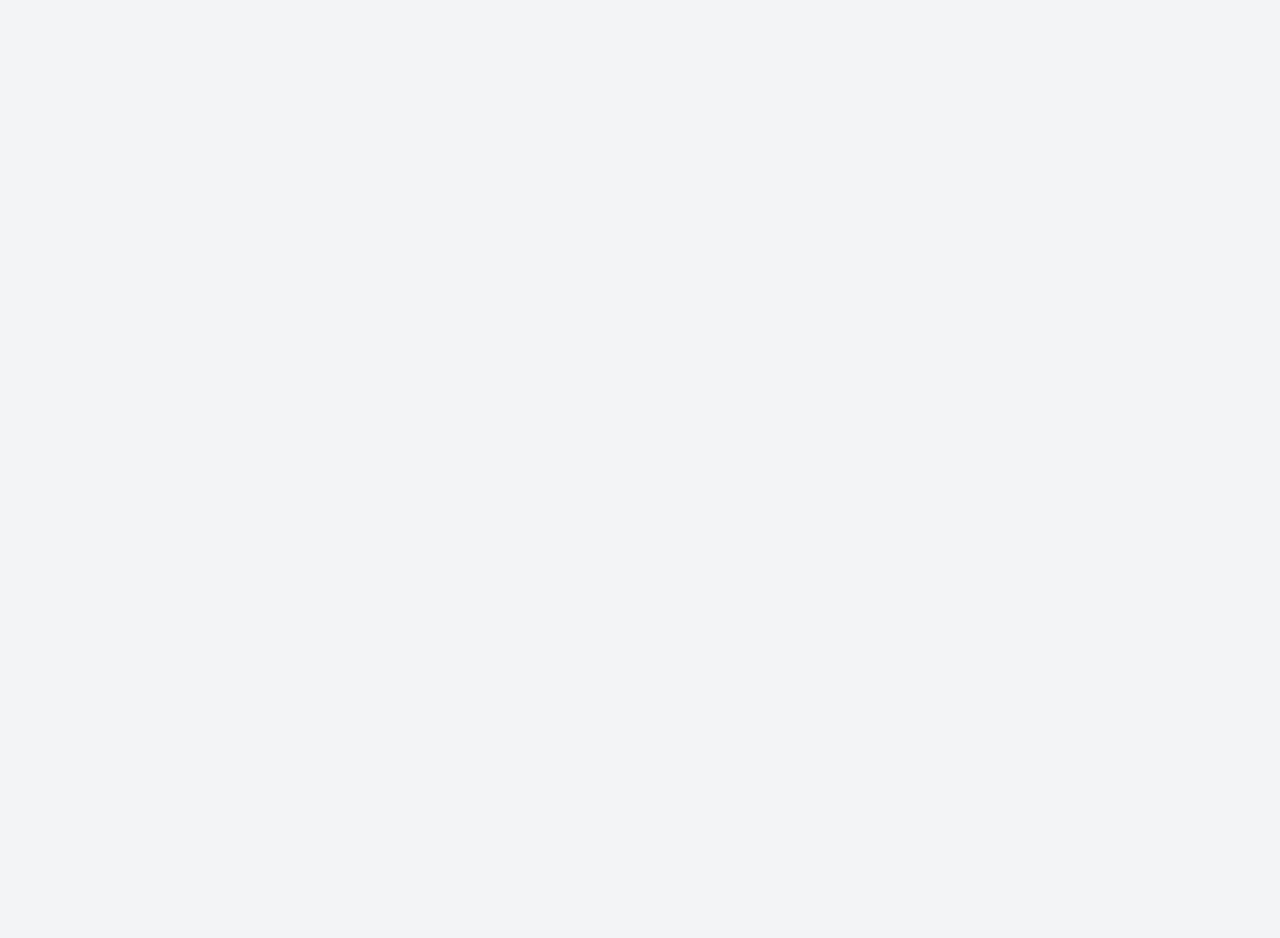
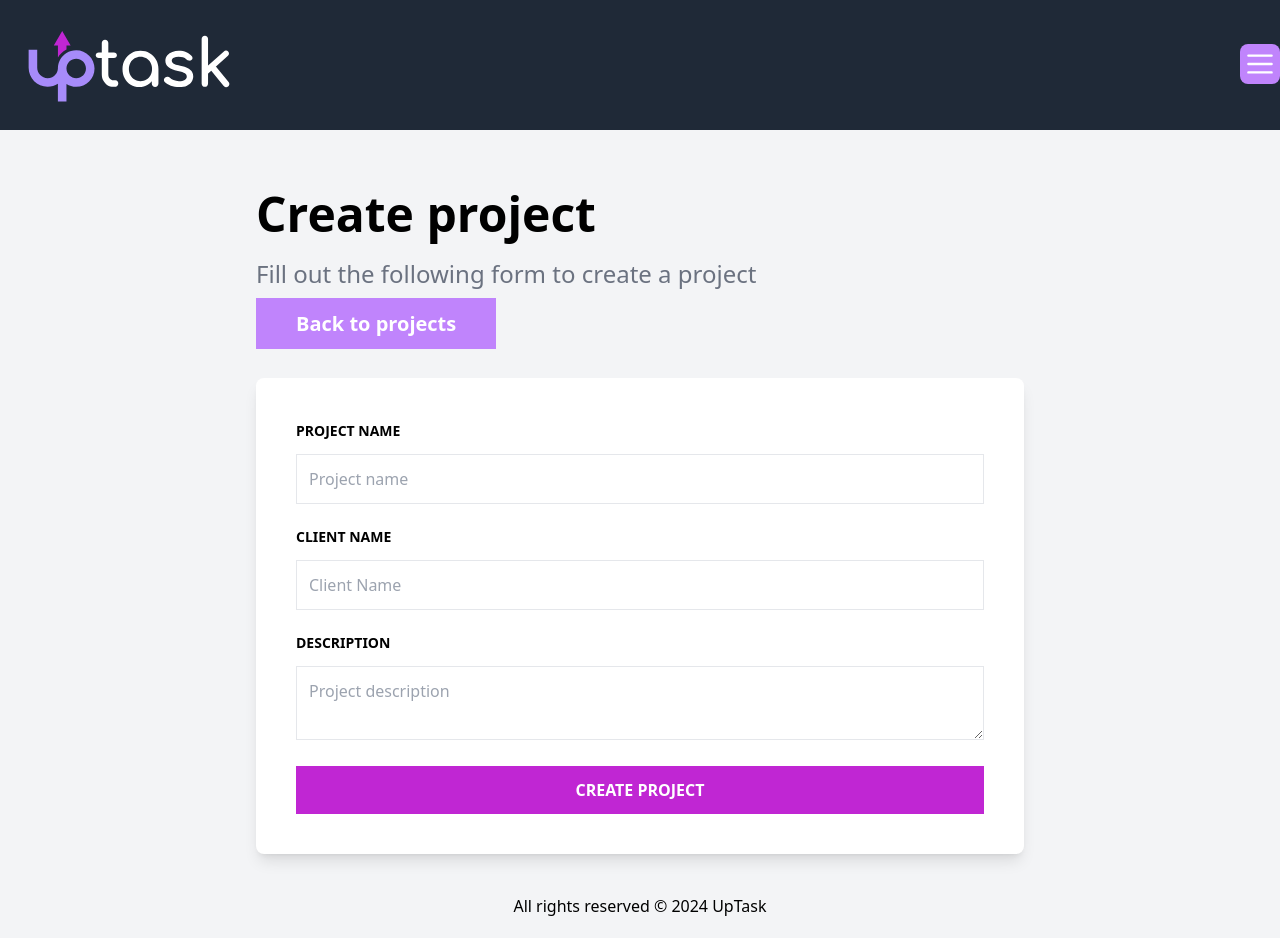
Before and after one commit to IMAP98/UpTask_Frontend, a React (Vite) app: page /projects/create in a window 1280 px wide. Before the commit this address had no page. Before the commit the page ends 800 px from the top, so only its background shows below. Built offline with nearby package versions, Linux system fonts and the light colour scheme.

Commit message:
feat(projects,lib,types): ProjectForm.tsx, ErrorMessage.tsx, index.ts (types), and CreateProjectView were added

```diff
--- a/package.json
+++ b/package.json
@@ -12,9 +12,12 @@
   "dependencies": {
     "@headlessui/react": "^2.1.10",
     "@heroicons/react": "^2.1.5",
+    "axios": "^1.7.7",
     "react": "^18.3.1",
     "react-dom": "^18.3.1",
-    "react-router-dom": "^6.27.0"
+    "react-hook-form": "^7.53.1",
+    "react-router-dom": "^6.27.0",
+    "zod": "^3.23.8"
   },
   "devDependencies": {
     "@eslint/js": "^9.13.0",
--- /dev/null
+++ b/src/components/ErrorMessage.tsx
@@ -0,0 +1,11 @@
+import { ReactNode } from "react";
+
+const ErrorMessage = ({ children }: { children: ReactNode }) => {
+    return (
+        <div className="text-center my-4 bg-red-100 text-red-600 font-bold p-3 uppercase text-sm">
+            {children}
+        </div>
+    );
+};
+
+export default ErrorMessage;
--- /dev/null
+++ b/src/components/projects/ProjectForm.tsx
@@ -0,0 +1,78 @@
+import { FieldErrors, UseFormRegister } from "react-hook-form";
+import ErrorMessage from "../ErrorMessage";
+
+type ProjectFormProps = {
+    register: UseFormRegister<ProjectFormData>;
+    errors: FieldErrors<ProjectFormData>;
+};
+
+export default function ProjectForm({ errors, register }: ProjectFormProps) {
+    return (
+        <>
+            <div className="mb-5 space-y-3">
+                <label
+                    htmlFor="projectName"
+                    className="text-sm uppercase font-bold"
+                >
+                    Project name
+                </label>
+                <input
+                    id="projectName"
+                    className="w-full p-3  border border-gray-200"
+                    type="text"
+                    placeholder="Project name"
+                    {...register("projectName", {
+                        required: "Project name is required",
+                    })}
+                />
+
+                {errors.projectName && (
+                    <ErrorMessage>{errors.projectName.message}</ErrorMessage>
+                )}
+            </div>
+
+            <div className="mb-5 space-y-3">
+                <label
+                    htmlFor="clientName"
+                    className="text-sm uppercase font-bold"
+                >
+                    Client Name
+                </label>
+                <input
+                    id="clientName"
+                    className="w-full p-3  border border-gray-200"
+                    type="text"
+                    placeholder="Client Name"
+                    {...register("clientName", {
+                        required: "Client name is required",
+                    })}
+                />
+
+                {errors.clientName && (
+                    <ErrorMessage>{errors.clientName.message}</ErrorMessage>
+                )}
+            </div>
+
+            <div className="mb-5 space-y-3">
+                <label
+                    htmlFor="description"
+                    className="text-sm uppercase font-bold"
+                >
+                    Description
+                </label>
+                <textarea
+                    id="description"
+                    className="w-full p-3  border border-gray-200"
+                    placeholder="Project description"
+                    {...register("description", {
+                        required: "Description is required",
+                    })}
+                />
+
+                {errors.description && (
+                    <ErrorMessage>{errors.description.message}</ErrorMessage>
+                )}
+            </div>
+        </>
+    );
+}
--- /dev/null
+++ b/src/lib/axios.ts
@@ -0,0 +1,7 @@
+import axios from "axios";
+
+const api = axios.create({
+    baseURL: import.meta.env.VITE_API_URL,
+});
+
+export default api;
--- a/src/router.tsx
+++ b/src/router.tsx
@@ -1,6 +1,7 @@
 import { BrowserRouter, Route, Routes } from "react-router-dom";
 import { AppLayout } from "@/layouts/AppLayout";
 import { DashboardView } from "@/views/DashboardView";
+import { CreateProjectView } from "./views/projects/CreateProjectView";
 
 const Router = () => {
     return (
@@ -8,6 +9,10 @@
             <Routes>
                 <Route element={<AppLayout />}>
                     <Route path="/" element={<DashboardView />} index />
+                    <Route
+                        path="/projects/create"
+                        element={<CreateProjectView />}
+                    />
                 </Route>
             </Routes>
         </BrowserRouter>
--- /dev/null
+++ b/src/types/index.ts
@@ -0,0 +1,12 @@
+import { z } from "zod";
+
+// SECTION: Projects
+export const projectSchema = z.object({
+    _id: z.string(),
+    projectName: z.string(),
+    clientName: z.string(),
+    description: z.string(),
+});
+
+export type Project = z.infer<typeof projectSchema>;
+export type ProjectFormData = Pick<Project, "projectName" | "clientName" | "description">;
--- a/src/views/DashboardView.tsx
+++ b/src/views/DashboardView.tsx
@@ -1,3 +1,21 @@
+import { Link } from "react-router-dom";
+
 export const DashboardView = () => {
-    return <div>DashboardView</div>;
+    return (
+        <>
+            <h1 className="text-5xl font-black">My projects</h1>
+            <p className="text-2xl font-light text-gray-500 mt-5">
+                Handle your projects
+            </p>
+
+            <nav className="my-5">
+                <Link
+                    className="bg-purple-400 hover:bg-purple-500 px-10 py-3 text-white text-xl font-bold cursor-pointer transition-colors"
+                    to={"/projects/create"}
+                >
+                    New project
+                </Link>
+            </nav>
+        </>
+    );
 };
--- /dev/null
+++ b/src/views/projects/CreateProjectView.tsx
@@ -0,0 +1,54 @@
+import ProjectForm from "@/components/projects/ProjectForm";
+import { useForm } from "react-hook-form";
+import { Link } from "react-router-dom";
+import { ProjectFormData } from "types";
+
+export const CreateProjectView = () => {
+    const initialValues: ProjectFormData = {
+        projectName: "",
+        clientName: "",
+        description: "",
+    };
+
+    const {
+        register,
+        handleSubmit,
+        formState: { errors },
+    } = useForm({ defaultValues: initialValues });
+
+    const handleForm = (data: ProjectFormData) => {
+        console.log(data);
+    };
+
+    return (
+        <>
+            <div className="max-w-3xl mx-auto">
+                <h1 className="text-5xl font-black">Create project</h1>
+                <p className="text-2xl font-light text-gray-500 mt-5">
+                    Fill out the following form to create a project
+                </p>
+
+                <nav className="my-5">
+                    <Link
+                        className="bg-purple-400 hover:bg-purple-500 px-10 py-3 text-white text-xl font-bold cursor-pointer transition-colors"
+                        to="/"
+                    >
+                        Back to projects
+                    </Link>
+                </nav>
+                <form
+                    className="mt-10 bg-white shadow-lg p-10 rounded-lg"
+                    onSubmit={handleSubmit(handleForm)}
+                    noValidate
+                >
+                    <ProjectForm register={register} errors={errors} />
+                    <input
+                        type="submit"
+                        value="Create project"
+                        className=" bg-fuchsia-600 hover:bg-fuchsia-700 w-full p-3 text-white uppercase font-bold cursor-pointer transition-colors"
+                    />
+                </form>
+            </div>
+        </>
+    );
+};
--- a/tsconfig.app.json
+++ b/tsconfig.app.json
@@ -11,8 +11,6 @@
       "@/layouts/*": ["layouts/*"],
       "@/views/*": ["views/*"],
     },
-
-
     /* Bundler mode */
     "moduleResolution": "Bundler",
     "allowImportingTsExtensions": true,
```
Also changed, not shown: 1 other file (tests, documents, lock files or other folders).
